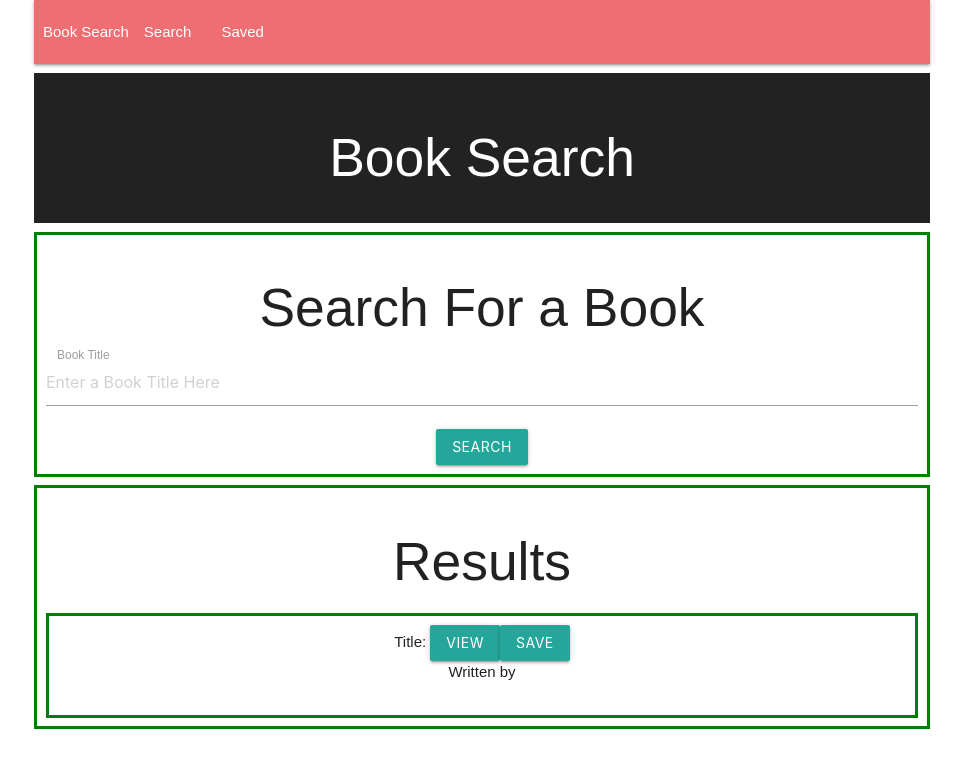
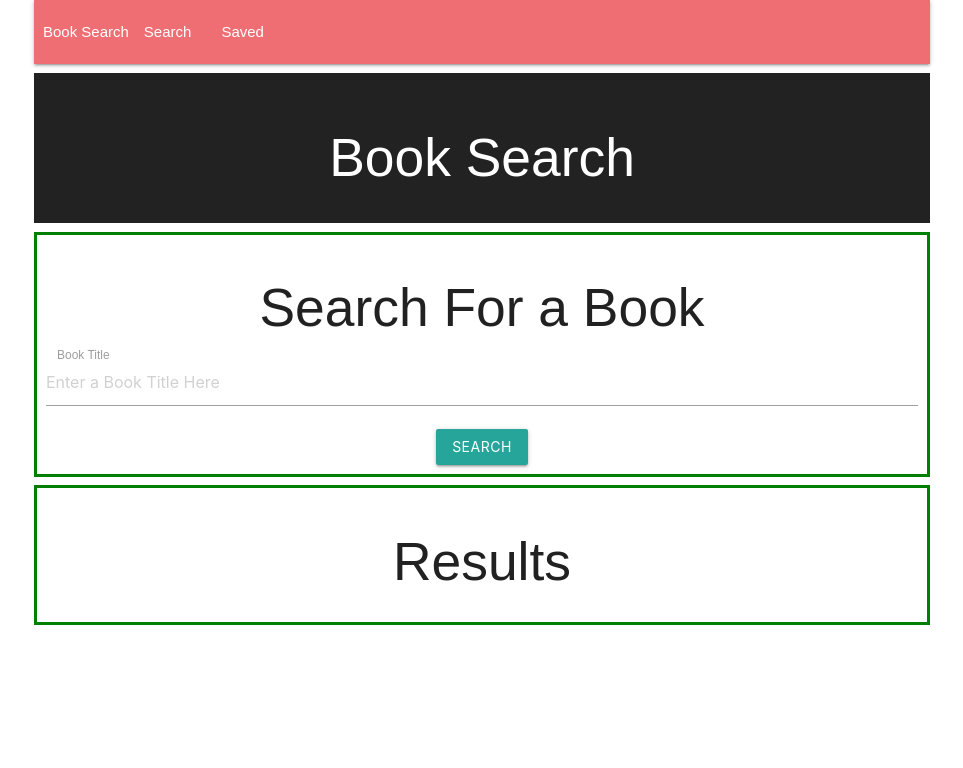
Before and after one commit to dtries/Book-Search, a React (Create React App) app: page / in a window 1280 px wide. Shown: the top 768 px of the page, without its empty margins (158-1121 px from the left). Built offline with nearby package versions, Linux system fonts and the light colour scheme.

Commit message:
Results card display image and are formatted, view and save btns need work

```diff
--- a/src/App.css
+++ b/src/App.css
@@ -25,8 +25,7 @@ nav {
 }
 
 .search-area,
-.results-area,
-.book-box {
+.results-area {
   margin-top: 1%;
   padding: 1%;
   border: solid 3px green;
--- a/src/App.js
+++ b/src/App.js
@@ -2,7 +2,7 @@ import React, { Component } from "react";
 import "./App.css";
 import "./utils/API";
 import API from "./utils/API";
-import BookDetail from "./components/BookDetail";
+import BookDetail from "./components/BookDetail/BookDetail";
 import BookSearchEntry from "./components/BookSearchEntry"
 import SearchGoogleApiButton from "./components/SearchGoogleAPIButton";
 // import apiRoutes from "../routes/apiRoutes";
@@ -11,7 +11,7 @@ class App extends Component {
   constructor (props) {
     super(props);
     this.state = {
-      result: {},
+      result: [],
       search: ""
     };
   }
@@ -22,10 +22,9 @@ class App extends Component {
 
   handleInputChange = event => {
     const {value} = event.target;
-    this.setState({ search:
-      value
+    this.setState({
+      search: value
     });
-    console.log(this.state.search);
   };
 
   handleFormSubmit = event => {
@@ -38,7 +37,7 @@ class App extends Component {
   searchBooks = query => {
     API.search(query)
       .then (res =>
-        this.setState({ result: res.data.items[0].volumeInfo }))
+        this.setState({ result: res.data.items })) //result: res.data.items[0].volumeInfo  //grabs information about the 1st object in array [0]
       .catch(err => console.log(`The error is ${err}`));
 
   };
@@ -46,13 +45,20 @@ class App extends Component {
 
 
   render() {
+    // console.log(`The result is:  ${JSON.stringify(this.state.result, null, 3)}`);
+    // let ar = this.state.result;
+    let pic;
+    this.state.result.map(data => (
+        pic=data.volumeInfo.imageLinks.thumbnail
+    ));
 
-    console.log(this.state.result);
-    let tilImage = this.state.result.imageLinks;
+    console.log(pic);
+    // var bookData = this.state.result;
+    // let tilImage = this.state.result.imageLinks;
     // console.log(this.state.result.imageLinks.smallThumbnail);
 
     // console.log(Object.values(tilImage));
-    console.log(tilImage);
+    // console.log(tilImage);
     return (
       <div className="App">
           <div className="container">
@@ -77,6 +83,8 @@ class App extends Component {
             </h2>
 
             <BookSearchEntry
+              name="googleBookSearch"
+              value={this.state.search}
               onChange={this.handleInputChange}
               placeholder="Enter a Book Title Here"
             />
@@ -92,15 +100,18 @@ class App extends Component {
           <div className="results-area">
             <h2>Results
             </h2>
-            {/* {this.state.result.map(bookData => ( */}
-            <BookDetail
-              title={this.state.result.title}
-              authors={this.state.result.authors}
-              pic={this.state.result.imageLinks}
-              synopsis={this.state.result.description}
-            />
 
-            {/* ))} */}
+             {this.state.result.map(bookData => (
+                <BookDetail
+                  key={bookData.id}
+                  title={bookData.volumeInfo.title}
+                  authors={bookData.volumeInfo.authors}
+                  pic={bookData.volumeInfo.imageLinks.thumbnail ? bookData.volumeInfo.imageLinks.thumbnail : "Pic Not Available"}
+                  publisher={bookData.volumeInfo.publisher}
+                  synopsis={bookData.volumeInfo.description}
+                />
+            ))}
+
           </div>
 
         </div>
--- a/src/components/BookDetail.js
+++ /dev/null
@@ -1,25 +0,0 @@
-import React from "react";
-
-function BookDetail(props) {
-    return (
-        <div className="book-box">
-        <span className="book-title">Title: {props.title} </span>
-        <button className="waves-effect waves-light btn">View</button>
-        <button className="waves-effect waves-light btn">Save</button>
-
-
-        <div className="author">Written by {props.authors}
-        </div>
-
-        <div className="image-and-synposis">
-            <img className="bookimage" src={props.pic} alt={props.pic}></img>
-            <span className="synopsis">{props.synopsis}</span>
-
-        </div>
-
-    </div>
-
-    )
-}
-
-export default BookDetail;
--- a/src/components/BookSearchEntry.js
+++ b/src/components/BookSearchEntry.js
@@ -5,7 +5,7 @@ export function BookSearchEntry(props) {
     return (
         <div className="search-entry-area">
             <div className="input-field col s6">
-                <input id="bookTitle" type="text" className="validate" {...props}/>
+                <input id="bookTitle" autoComplete="off" type="text" className="validate" {...props}/>
                 <label className="active">Book Title</label>
             </div>
         </div>
```
Also changed, not shown: routes/apiRoutes.js (+12 -12 lines), src/utils/API.js (+0 -8 lines).
